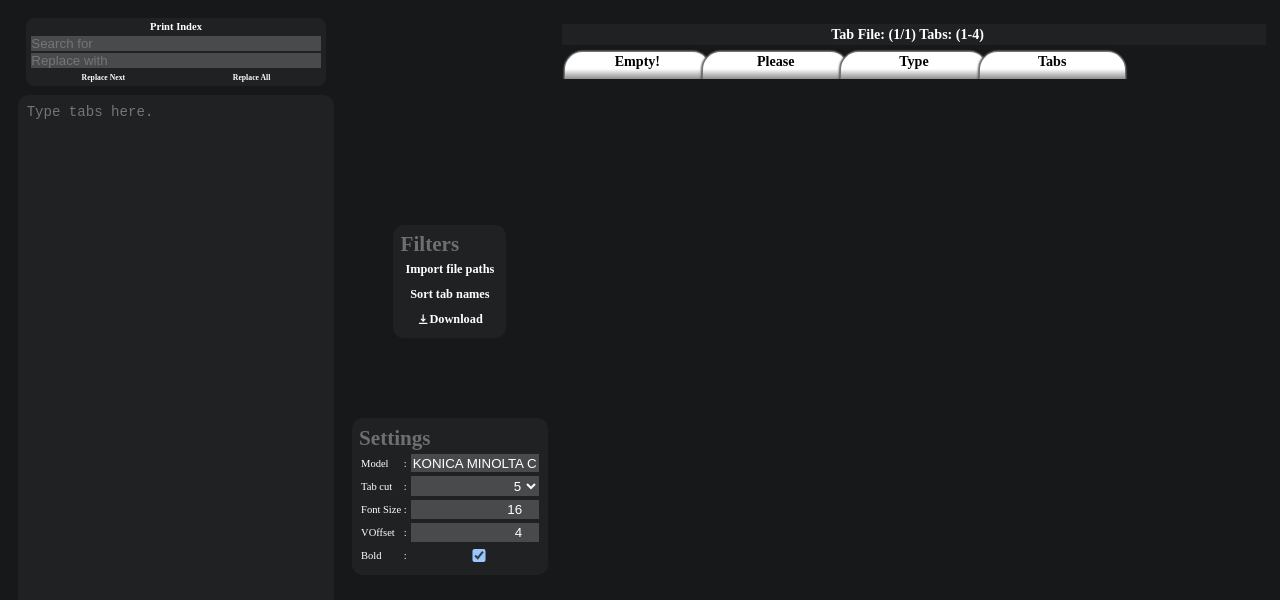
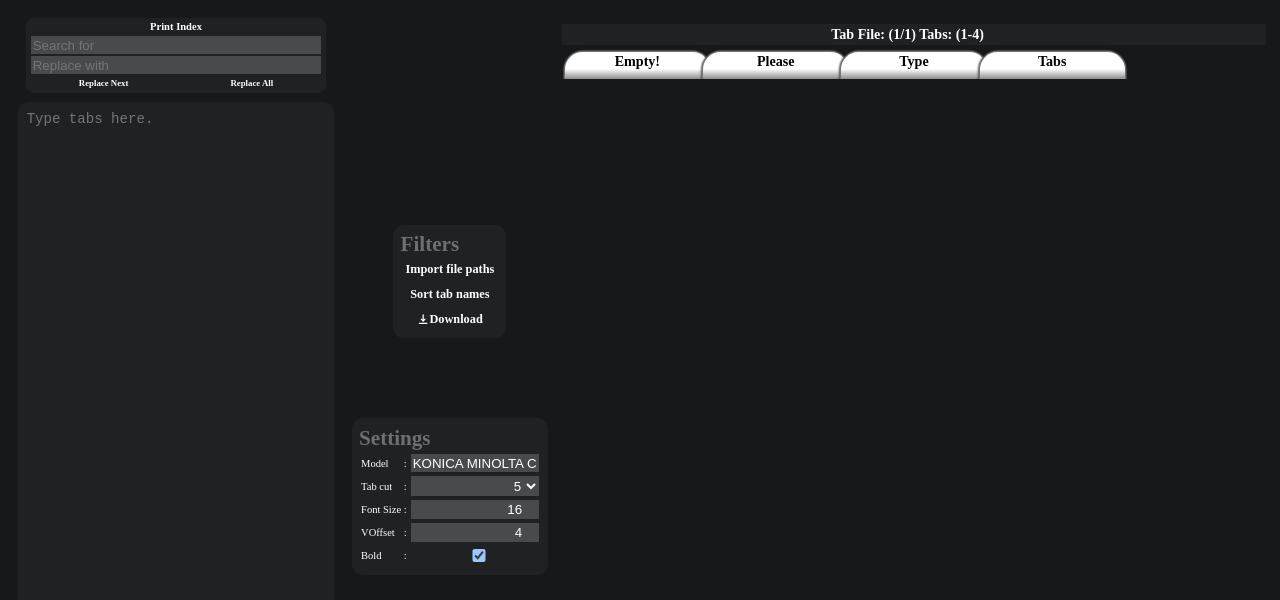
Before and after one commit to peoplestealusernames/konica-minolta-tab-website, a React (Create React App) app: page / in a window 1280 px wide. Shown: the top 600 px of the page. Built offline with nearby package versions, Linux system fonts and the light colour scheme; the HTML template or start-up script is replaced by a standard one.

Commit message:
regex style change

```diff
--- a/src/Editor.tsx
+++ b/src/Editor.tsx
@@ -94,8 +94,7 @@ export function Editor(props: {
                 input={props.value}
                 style={{
                     flexGrow: "0",
-                    marginTop: "0rem",
-                    margin: "0.2rem"
+                    margin: "0.2rem",
                 }}
                 inputStyle={{
                     margin: "0.15rem",
@@ -107,6 +106,7 @@ export function Editor(props: {
                     border: "none",
                     marginRight: "0.5rem",
                     marginLeft: "0.5rem",
+                    padding: "0.2rem",
                 }}
                 buttonStyle={{
                     margin: "0.15rem",
@@ -116,7 +116,7 @@ export function Editor(props: {
                     outline: "none",
                     border: "none",
                     cursor: "pointer",
-                    fontSize: "1.1rem",
+                    fontSize: "1.25rem",
                     fontWeight: "bold",
                 }}
                 onChange={onChange}
```
